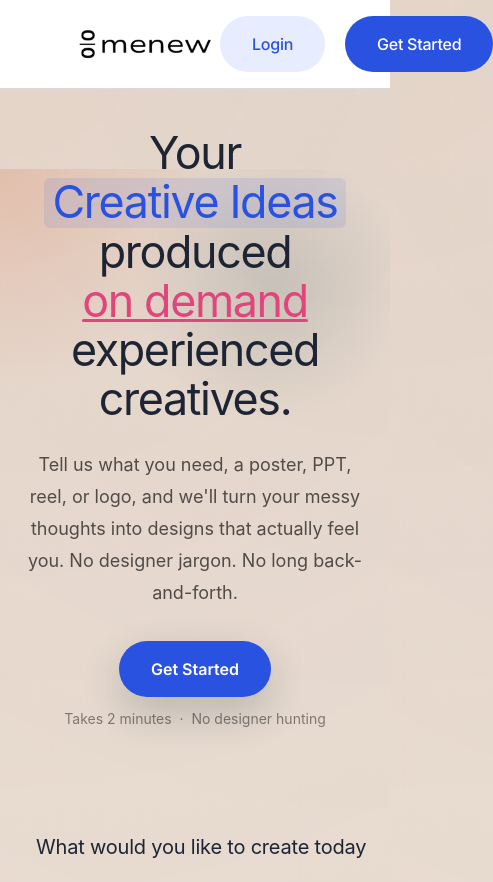
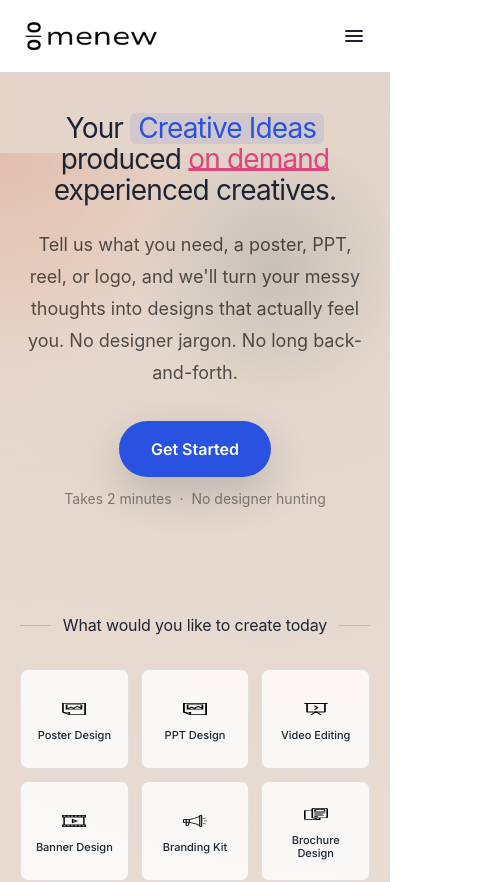
Before and after one commit to karthikreddi2016/menew, a Next.js app: page / in a window 390 px wide. Shown: the top 882 px of the page, 493 px wide, since content can reach past the window. Built offline with nearby package versions, Linux system fonts and the light colour scheme.

Commit message:
implement mobile view

```diff
--- a/app/signup/page.tsx
+++ b/app/signup/page.tsx
@@ -9,12 +9,12 @@ export default function SignupPage() {
   const [agreed, setAgreed] = useState(true);
 
   return (
-    <div className="flex min-h-screen">
+    <div className="flex min-h-screen flex-col md:flex-row">
       <AuthLeftPanel />
 
       {/* ── Right: form panel ── */}
-      <div className="flex shrink-0 items-center justify-center bg-white px-[40px] py-16">
-        <div className="flex w-[383px] flex-col gap-12">
+      <div className="flex flex-1 md:flex-none shrink-0 items-center justify-center bg-white px-4 sm:px-[40px] py-10 sm:py-16">
+        <div className="flex w-full max-w-[383px] flex-col gap-12">
 
           {/* Signup / Login toggle */}
           <div className="rounded-[8px] bg-[#e7ecff] p-[4px]">
@@ -86,9 +86,8 @@ export default function SignupPage() {
                 className="flex h-6 w-6 shrink-0 items-center justify-center"
               >
                 <div
-                  className={`flex h-[18px] w-[18px] items-center justify-center rounded-[2px] ${
-                    agreed ? "bg-[#2952e1]" : "border-2 border-[#49454f]"
-                  }`}
+                  className={`flex h-[18px] w-[18px] items-center justify-center rounded-[2px] ${agreed ? "bg-[#2952e1]" : "border-2 border-[#49454f]"
+                    }`}
                 >
                   {agreed && <CheckIcon />}
                 </div>
--- a/components/auth/AuthLeftPanel.tsx
+++ b/components/auth/AuthLeftPanel.tsx
@@ -2,7 +2,7 @@ import Image from "next/image";
 
 export function AuthLeftPanel() {
   return (
-    <div className="flex flex-1 flex-col items-center justify-center bg-[#050505] px-8 py-16">
+    <div className="hidden md:flex flex-1 flex-col items-center justify-center bg-[#050505] px-8 py-16">
       {/* Heading */}
       <div className="mb-[60px] flex flex-col items-center gap-[13px] text-center text-white">
         <h1 className="font-serif text-[36px] font-normal leading-[1.2] tracking-[-0.25px]">
--- a/components/layout/Navbar.tsx
+++ b/components/layout/Navbar.tsx
@@ -1,11 +1,14 @@
 "use client";
 
+import { useState } from "react";
 import Link from "next/link";
 
 export function Navbar() {
+  const [menuOpen, setMenuOpen] = useState(false);
+
   return (
     <header className="sticky top-0 z-50 bg-white border-b border-[#dadada]">
-      <div className="flex items-center justify-between px-[70px] py-[16px] max-w-[1440px] mx-auto">
+      <div className="flex items-center justify-between px-4 md:px-[70px] py-[16px] max-w-[1440px] mx-auto">
         {/* Logo */}
         <Link href="/" className="shrink-0">
           <div
@@ -26,7 +29,7 @@ export function Navbar() {
           </div>
         </Link>
 
-        {/* Nav links */}
+        {/* Nav links — desktop */}
         <nav className="hidden md:flex items-center gap-8">
           <button className="font-inter text-[16px] leading-normal tracking-[-0.25px] text-black hover:text-black/70 transition-colors">
             Services
@@ -56,8 +59,8 @@ export function Navbar() {
           </Link>
         </nav>
 
-        {/* Action buttons */}
-        <div className="flex items-center gap-5">
+        {/* Action buttons — desktop */}
+        <div className="hidden md:flex items-center gap-5">
           <Link
             href="/signup"
             className="bg-[#e7ecff] text-[#2952e1] font-inter font-medium text-[16px] tracking-[-0.25px] leading-normal px-8 py-4 rounded-full hover:bg-[#d4dcff] transition-colors whitespace-nowrap"
@@ -71,7 +74,80 @@ export function Navbar() {
             Get Started
           </Link>
         </div>
+
+        {/* Hamburger — mobile */}
+        <button
+          className="flex md:hidden h-10 w-10 items-center justify-center rounded-lg transition-colors hover:bg-black/5"
+          onClick={() => setMenuOpen((v) => !v)}
+          aria-label={menuOpen ? "Close menu" : "Open menu"}
+        >
+          {menuOpen ? (
+            <svg width="24" height="24" viewBox="0 0 24 24" fill="none" stroke="currentColor" strokeWidth="2" strokeLinecap="round">
+              <line x1="6" y1="6" x2="18" y2="18" />
+              <line x1="6" y1="18" x2="18" y2="6" />
+            </svg>
+          ) : (
+            <svg width="24" height="24" viewBox="0 0 24 24" fill="none" stroke="currentColor" strokeWidth="2" strokeLinecap="round">
+              <line x1="4" y1="7" x2="20" y2="7" />
+              <line x1="4" y1="12" x2="20" y2="12" />
+              <line x1="4" y1="17" x2="20" y2="17" />
+            </svg>
+          )}
+        </button>
       </div>
+
+      {/* Mobile menu drawer */}
+      {menuOpen && (
+        <div className="md:hidden border-t border-[#dadada] bg-white px-4 pb-6 pt-4">
+          <nav className="flex flex-col gap-4">
+            <button className="font-inter text-[16px] leading-normal tracking-[-0.25px] text-black text-left hover:text-black/70 transition-colors">
+              Services
+            </button>
+
+            <div className="flex items-center gap-1">
+              <span className="font-inter text-[16px] leading-normal tracking-[-0.25px] text-black">
+                For Enterprise
+              </span>
+              <span className="bg-[#e865aa] text-[#fff1f8] text-[10px] font-inter rounded-[2px] px-1 py-0.5 leading-none">
+                Upcoming
+              </span>
+            </div>
+
+            <Link
+              href="#contact"
+              onClick={() => setMenuOpen(false)}
+              className="font-inter text-[16px] leading-normal tracking-[-0.25px] text-black hover:text-black/70 transition-colors"
+            >
+              Contact
+            </Link>
+
+            <Link
+              href="#join"
+              onClick={() => setMenuOpen(false)}
+              className="font-inter text-[16px] leading-normal tracking-[-0.25px] text-black hover:text-black/70 transition-colors"
+            >
+              Join the Team
+            </Link>
+          </nav>
+
+          <div className="mt-5 flex flex-col gap-3">
+            <Link
+              href="/signup"
+              onClick={() => setMenuOpen(false)}
+              className="bg-[#e7ecff] text-[#2952e1] font-inter font-medium text-[16px] tracking-[-0.25px] leading-normal px-8 py-4 rounded-full hover:bg-[#d4dcff] transition-colors text-center"
+            >
+              Login
+            </Link>
+            <Link
+              href="#get-started"
+              onClick={() => setMenuOpen(false)}
+              className="bg-[#2952e1] text-white font-inter font-medium text-[16px] tracking-[-0.25px] leading-normal px-8 py-4 rounded-full hover:bg-[#1e42c7] transition-colors text-center"
+            >
+              Get Started
+            </Link>
+          </div>
+        </div>
+      )}
     </header>
   );
 }
--- a/components/sections/CTASection.tsx
+++ b/components/sections/CTASection.tsx
@@ -6,7 +6,7 @@ export function CTASection() {
   return (
     <section className="section-shell">
       <Container>
-        <div className="overflow-hidden rounded-3xl bg-[#f5f5f5] px-8 py-10 md:px-12 md:py-12">
+        <div className="overflow-hidden rounded-3xl bg-[#f5f5f5] px-5 py-8 sm:px-8 sm:py-10 md:px-12 md:py-12">
           <div className="grid items-center gap-10 md:grid-cols-2">
             <div>
               <h2 className="font-serif text-4xl leading-tight tracking-[-0.03em] text-(--foreground) md:text-[2.75rem]">
@@ -22,7 +22,7 @@ export function CTASection() {
 
             <div className="relative flex items-start justify-end gap-4">
               {/* Input mockup */}
-              <div className="relative z-10 w-[284px] rounded-xl border border-black/10 bg-white p-2 shadow-lg">
+              <div className="relative z-10 w-full max-w-[284px] rounded-xl border border-black/10 bg-white p-2 shadow-lg">
                 <div className="rounded-lg border border-[#2952e1] p-3">
                   <p className="font-sans text-sm text-(--foreground)">
                     Create a branding kit for my business
@@ -48,7 +48,7 @@ export function CTASection() {
               </div>
 
               {/* Success message */}
-              <div className="absolute -bottom-2 left-0 flex items-center gap-2 rounded-lg bg-[#1fa401] px-3 py-2.5 text-white shadow-md md:-bottom-10">
+              <div className="absolute -bottom-2 left-0 right-0 sm:right-auto flex items-center gap-2 rounded-lg bg-[#1fa401] px-3 py-2.5 text-white shadow-md md:-bottom-10">
                 <span className="text-xl">🎉</span>
                 <p className="font-sans text-sm">
                   Your Requirements has been assigned to the designer successfully
--- a/components/sections/CreateTodaySection.tsx
+++ b/components/sections/CreateTodaySection.tsx
@@ -26,22 +26,22 @@ export function CreateTodaySection() {
   return (
     <section className="section-shell">
       <Container>
-        <div className="flex items-center gap-4 mb-8">
+        <div className="flex items-center gap-3 sm:gap-4 mb-8">
           <div className="flex-1 h-px bg-black/15" />
-          <p className="shrink-0 font-serif text-xl text-(--foreground) tracking-[-0.01em]">
+          <p className="shrink-0 font-serif text-base sm:text-xl text-(--foreground) tracking-[-0.01em] text-center">
             What would you like to create today
           </p>
           <div className="flex-1 h-px bg-black/15" />
         </div>
 
-        <div className="flex flex-wrap justify-center gap-4">
+        <div className="grid grid-cols-3 sm:grid-cols-4 lg:grid-cols-5 gap-3 sm:gap-4 justify-items-center">
           {services.map((service) => (
             <div
               key={service.name}
-              className="flex h-[120px] w-[120px] cursor-pointer flex-col items-center justify-center gap-2 rounded-lg border border-black/10 bg-white/80 p-3 transition-shadow hover:shadow-md"
+              className="flex h-[100px] w-full max-w-[120px] cursor-pointer flex-col items-center justify-center gap-2 rounded-lg border border-black/10 bg-white/80 p-3 transition-shadow hover:shadow-md"
             >
               <img src={service.icon} alt={service.name} className="h-6 w-6 object-contain" />
-              <p className="text-center font-inter text-[13px] font-medium leading-tight text-(--foreground)">
+              <p className="text-center font-inter text-[11px] sm:text-[13px] font-medium leading-tight text-(--foreground)">
                 {service.name}
               </p>
             </div>
--- a/components/sections/FAQSection.tsx
+++ b/components/sections/FAQSection.tsx
@@ -80,7 +80,7 @@ export function FAQSection() {
   return (
     <section id="faq" className="section-shell">
       <Container className="max-w-3xl">
-        <h2 className="mb-8 font-serif text-[2.5rem] font-medium leading-tight text-(--foreground)">
+        <h2 className="mb-8 font-serif text-[1.75rem] sm:text-[2.5rem] font-medium leading-tight text-(--foreground)">
           Frequently asked questions
         </h2>
 
--- a/components/sections/HeroSection.tsx
+++ b/components/sections/HeroSection.tsx
@@ -7,7 +7,7 @@ export function HeroSection() {
 
       <Container>
         <div className="mx-auto max-w-3xl text-center">
-          <h1 className="font-serif text-[2.8rem] leading-[1.1] tracking-[-0.03em] text-(--foreground) md:text-[4rem]">
+          <h1 className="font-serif text-[1.75rem] leading-[1.1] tracking-[-0.03em] text-(--foreground) sm:text-[2.8rem] md:text-[4rem]">
             Your{" "}
             <span className="relative inline-block rounded-md bg-[#2952e1]/10 px-2 text-[#2952e1]">
               Creative Ideas
```
Also changed, not shown: app/coming-soon/page.tsx (+6 -6 lines), app/login/page.tsx (+5 -6 lines).
